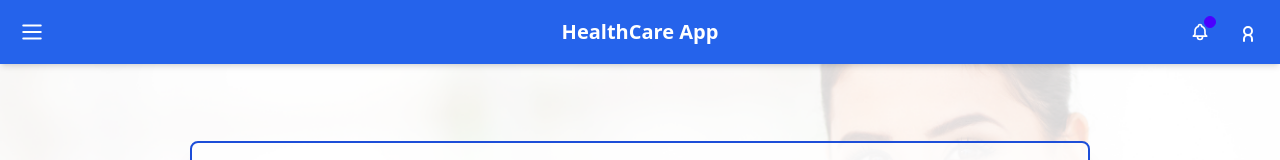
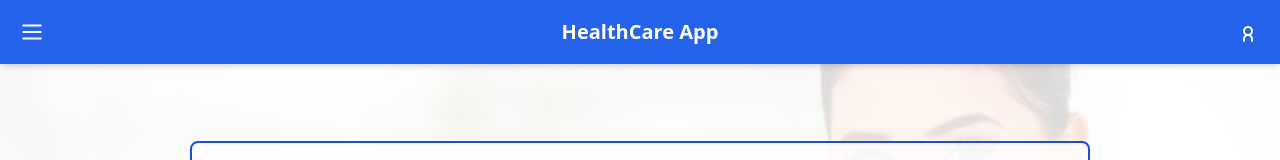
Before and after one commit to LDS-E/Schedule_Frontend, a React (Vite) app: page /RegisterBasic in a window 1280 px wide. Shown: the top 160 px of the page. Built offline with nearby package versions, Linux system fonts and the light colour scheme.

Commit message:
Mix 2 headers, change header when user is logged in.

```diff
--- a/src/App.jsx
+++ b/src/App.jsx
@@ -43,12 +43,15 @@ const App = () => {
     if (storedIsAuthenticated === "true" && storedUser) {
       setIsAuthenticated(true);
       setCurrentUser(JSON.parse(storedUser));
+    } else {
+      setIsAuthenticated(false);
+      setCurrentUser(null);
     }
   }, []);
 
   return (
     <Router>
-      <MainHeader />
+      <MainHeader user={currentUser} isAuthenticated={isAuthenticated} />
       <div className="main-content">
         <Routes>
           <Route path="/" element={<WelcomePage />} />
--- a/src/components/MainHeader.jsx
+++ b/src/components/MainHeader.jsx
@@ -1,13 +1,47 @@
-import { useState } from "react";
-import { Link } from "react-router-dom";
+import { useState, useEffect } from "react";
+import { Link, useNavigate } from "react-router-dom";
 import { Menu, Sun, Moon } from "lucide-react";
 
-const MainHeader = ({ user, toggleTheme, isDarkMode }) => {
+const MainHeader = ({ toggleTheme, isDarkMode }) => {
   const [isOpen, setIsOpen] = useState(false);
+  const [user, setUser] = useState(null); // Armazenando o usuário
+  const navigate = useNavigate();
+
+  useEffect(() => {
+    const storedUser = localStorage.getItem("currentUser");
+    if (storedUser) {
+      setUser(JSON.parse(storedUser));
+    }
+  }, []);
+
+  const handleLogout = () => {
+    localStorage.removeItem("isAuthenticated");
+    localStorage.removeItem("currentUser");
+    setUser(null);
+    navigate("/login");
+  };
+
+  useEffect(() => {
+    const handleStorageChange = () => {
+      const storedUser = localStorage.getItem("currentUser");
+      if (storedUser) {
+        setUser(JSON.parse(storedUser));
+      } else {
+        setUser(null);
+      }
+    };
+
+    window.addEventListener("storage", handleStorageChange);
+
+    handleStorageChange();
+
+    return () => {
+      window.removeEventListener("storage", handleStorageChange);
+    };
+  }, []);
 
   return (
     <header className="navbar bg-blue-600 text-white fixed w-full top-0 shadow-md z-50">
-      {/* Menu Dropdown na esquerda */}
       <div className="navbar-start">
         <div className="dropdown">
           <div
@@ -44,8 +78,6 @@ const MainHeader = ({ user, toggleTheme, isDarkMode }) => {
             </li>
             <li>
               <button className="btn btn-ghost">
-                {" "}
-                {/* change this btn fo a link */}
                 <svg
                   xmlns="http://www.w3.org/2000/svg"
                   className="h-5 w-5"
@@ -75,7 +107,9 @@ const MainHeader = ({ user, toggleTheme, isDarkMode }) => {
                   </Link>
                 </li>
                 <li>
-                  <button className="btn btn-ghost">Logout</button>
+                  <button className="btn btn-ghost" onClick={handleLogout}>
+                    Logout
+                  </button>
                 </li>
               </>
             )}
@@ -90,33 +124,11 @@ const MainHeader = ({ user, toggleTheme, isDarkMode }) => {
       </div>
 
       <div className="navbar-end">
-        {/* older */}
-        <button className="btn btn-ghost btn-circle">
-          <div className="indicator">
-            <svg
-              xmlns="http://www.w3.org/2000/svg"
-              className="h-5 w-5"
-              fill="none"
-              viewBox="0 0 24 24"
-              stroke="currentColor"
-            >
-              <path
-                strokeLinecap="round"
-                strokeLinejoin="round"
-                strokeWidth="2"
-                d="M15 17h5l-1.405-1.405A2.032 2.032 0 0118 14.158V11a6.002 6.002 0 00-4-5.659V5a2 2 0 10-4 0v.341C7.67 6.165 6 8.388 6 11v3.159c0 .538-.214 1.055-.595 1.436L4 17h5m6 0v1a3 3 0 11-6 0v-1m6 0H9"
-              />
-            </svg>
-            <span className="badge badge-xs badge-primary indicator-item"></span>
-          </div>
-        </button>
-
-        {/* Avatar/Login */}
         {user ? (
           <div className="flex items-center gap-2">
             <span className="text-sm">Hello, {user.name}</span>
             <img
-              src={user.avatar}
+              src={user.avatar || "/default-avatar.png"}
               alt="User Avatar"
               className="w-8 h-8 rounded-full border border-white"
             />
--- a/src/components/MenuProfileCards.jsx
+++ b/src/components/MenuProfileCards.jsx
@@ -4,7 +4,6 @@ import { useNavigate } from "react-router-dom";
 const MenuProfileCards = ({ userType }) => {
   const navigate = useNavigate();
 
-  // Cards específicos para "Chief"
   const chiefCards = [
     {
       title: "Shift Scheduler",
@@ -15,13 +14,11 @@ const MenuProfileCards = ({ userType }) => {
     { title: "Team Shifts", color: "bg-blue-500", route: "/TeamShifts" },
   ];
 
-  // Cards específicos para outros tipos de usuários (RN, LPN, etc.)
   const otherUserCards = [
     { title: "My Shifts", color: "bg-green-500", route: "/MyShifts" },
     { title: "Shift Approval", color: "bg-green-500", route: "/ShiftApproval" },
   ];
 
-  // Dependendo do tipo de usuário, exibe os cards apropriados
   const cardsToDisplay = userType === "Chief" ? chiefCards : otherUserCards;
 
   const handleCardClick = (route) => {
--- a/src/components/MenuProfileHeader.jsx
+++ /dev/null
@@ -1,35 +0,0 @@
-import { useNavigate } from "react-router-dom";
-
-const MenuProfileHeader = ({ userData }) => {
-  const navigate = useNavigate();
-
-  const handleLogout = () => {
-    localStorage.removeItem("isAuthenticated");
-    navigate("/LogIn");
-  };
-
-  return (
-    <div className="flex justify-between items-center bg-blue-500 text-white py-4 px-6 shadow-md">
-      <div className="flex items-center">
-        <img
-          src={userData.avatar}
-          alt="User Avatar"
-          className="w-10 h-10 rounded-full mr-3"
-        />
-        <div>
-          <p className="text-sm font-semibold">{userData.name}</p>
-          <p className="text-xs">{userData.institution}</p>
-        </div>
-      </div>
-
-      <button
-        className="bg-red-500 px-3 py-1 rounded-md text-white hover:bg-red-600"
-        onClick={handleLogout}
-      >
-        Logout
-      </button>
-    </div>
-  );
-};
-
-export default MenuProfileHeader;
--- a/src/pages/RegisterBasic.jsx
+++ b/src/pages/RegisterBasic.jsx
@@ -2,13 +2,12 @@ import { useState } from "react";
 import { useNavigate } from "react-router-dom";
 
 const RegisterBasic = () => {
-  const [userType, setUserType] = useState(""); // State to track user type
-  const navigate = useNavigate(); // React Router's navigate function
+  const [userType, setUserType] = useState("");
+  const navigate = useNavigate();
 
   const handleRegister = (e) => {
-    e.preventDefault(); // Prevent default form submission
+    e.preventDefault();
 
-    // Navigate to the appropriate page based on the selected user type
     if (userType === "Regular" || userType === "Jumper") {
       navigate("/RegisterRegularJumper");
     } else if (userType === "Chief") {
@@ -21,7 +20,6 @@ const RegisterBasic = () => {
   return (
     <div className="flex items-center justify-center h-screen bg-[url('./src/backgrounds/1.png')] bg-cover bg-center">
       <div className="w-[900px] bg-white/75 p-8 rounded-lg shadow-xl border-2 border-blue-700 relative">
-        {/* Title */}
         <h2 className="text-center text-2xl font-bold text-blue-900 mb-6">
           Creating your account
         </h2>
@@ -44,9 +42,7 @@ const RegisterBasic = () => {
             </label>
           </div>
 
-          {/* Form Fields */}
           <div className="grid grid-cols-2 gap-4 w-full">
-            {/* E-mail */}
             <div>
               <label className="block text-sm font-medium text-gray-700 mb-1">
                 E-mail
@@ -58,7 +54,6 @@ const RegisterBasic = () => {
               />
             </div>
 
-            {/* Medical ID */}
             <div>
               <label className="block text-sm font-medium text-gray-700 mb-1">
                 Medical ID
@@ -70,7 +65,6 @@ const RegisterBasic = () => {
               />
             </div>
 
-            {/* Name */}
             <div>
               <label className="block text-sm font-medium text-gray-700 mb-1">
                 Name
@@ -82,7 +76,6 @@ const RegisterBasic = () => {
               />
             </div>
 
-            {/* Gender */}
             <div>
               <label className="block text-sm font-medium text-gray-700 mb-1">
                 Gender
@@ -94,7 +87,6 @@ const RegisterBasic = () => {
               />
             </div>
 
-            {/* Password */}
             <div>
               <label className="block text-sm font-medium text-gray-700 mb-1">
                 Password
@@ -106,7 +98,6 @@ const RegisterBasic = () => {
               />
             </div>
 
-            {/* Address */}
             <div>
               <label className="block text-sm font-medium text-gray-700 mb-1">
                 Address
@@ -118,7 +109,6 @@ const RegisterBasic = () => {
               />
             </div>
 
-            {/* User Type */}
             <div>
               <label className="block text-sm font-medium text-gray-700 mb-1">
                 User Type
@@ -130,7 +120,6 @@ const RegisterBasic = () => {
               />
             </div>
 
-            {/* Contract Details */}
             <div>
               <label className="block text-sm font-medium text-gray-700 mb-1">
                 Contract Details
@@ -142,7 +131,6 @@ const RegisterBasic = () => {
               />
             </div>
 
-            {/* Department */}
             <div>
               <label className="block text-sm font-medium text-gray-700 mb-1">
                 Department
@@ -156,7 +144,6 @@ const RegisterBasic = () => {
           </div>
         </form>
 
-        {/* Submit Button */}
         <div className="absolute bottom-4 right-4">
           <button
             type="submit"
--- a/src/pages/nurse/MyShifts.jsx
+++ b/src/pages/nurse/MyShifts.jsx
@@ -1 +1,6 @@
 // MyShifts.js ⬅️ (New) For nurses to see their shifts
+const MyShifts = () => {
+  return <> Hellow </>;
+};
+
+export default MyShifts;
```
